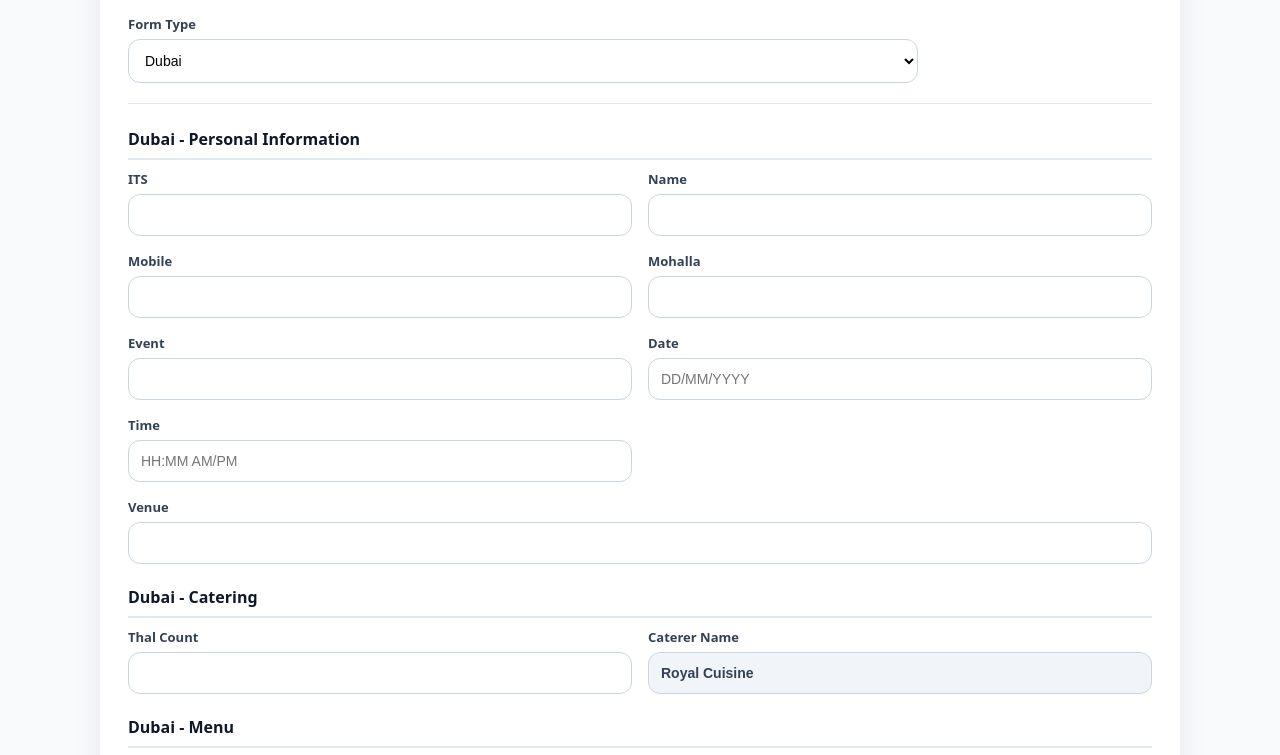
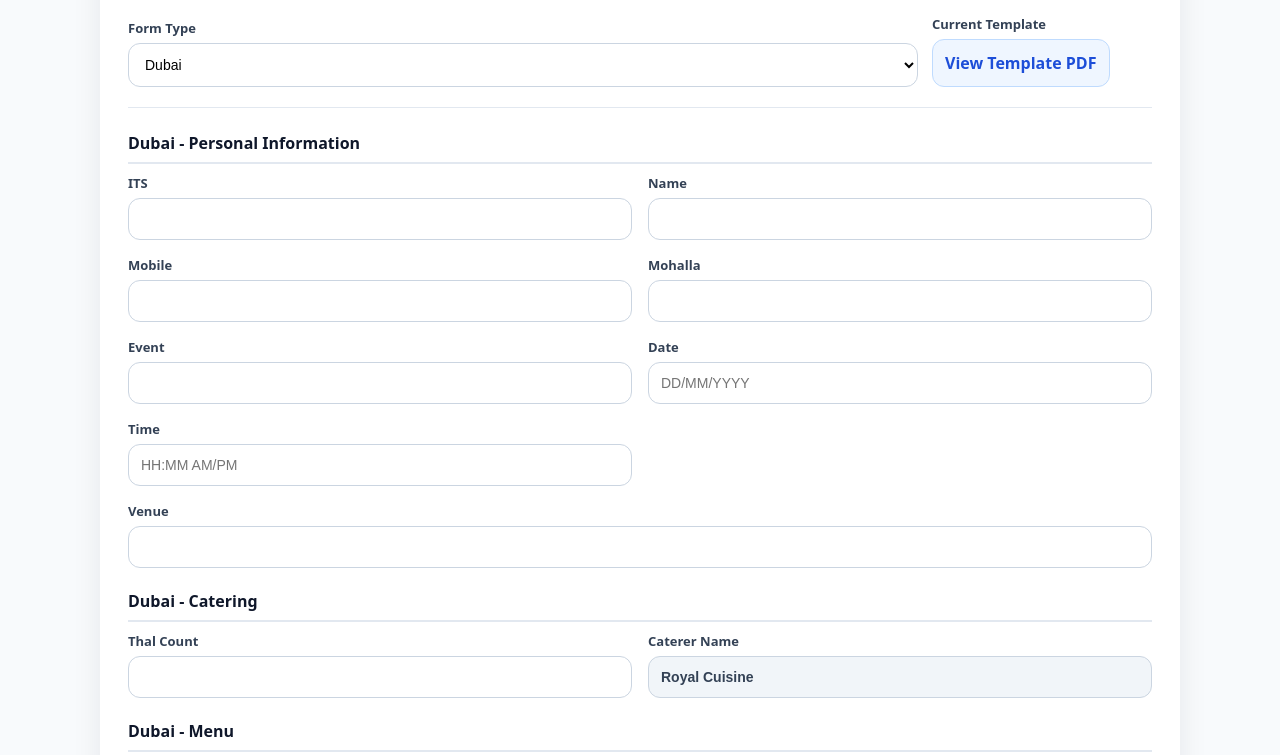
Before and after one commit to huzaifazk/jaman-pdf-filler, a website: page public/index.html in a window 1280 px wide. Shown: the part 120-875 px from the top of the page. Drawn offline with Linux system fonts and the light colour scheme.

Commit message:
PDF Generation Fixed

```diff
--- a/public/index.html
+++ b/public/index.html
@@ -190,6 +190,10 @@
             <option value="dubai">Dubai</option>
             <option value="ajman">Ajman</option>
           </select>
+        </div>
+		<div>
+          <label>Current Template</label>
+          <a id="templateLink" class="link-btn" href="/template/dubai" target="_blank">View Template PDF</a>
         </div>
 	  </div>
 	</div>
```
